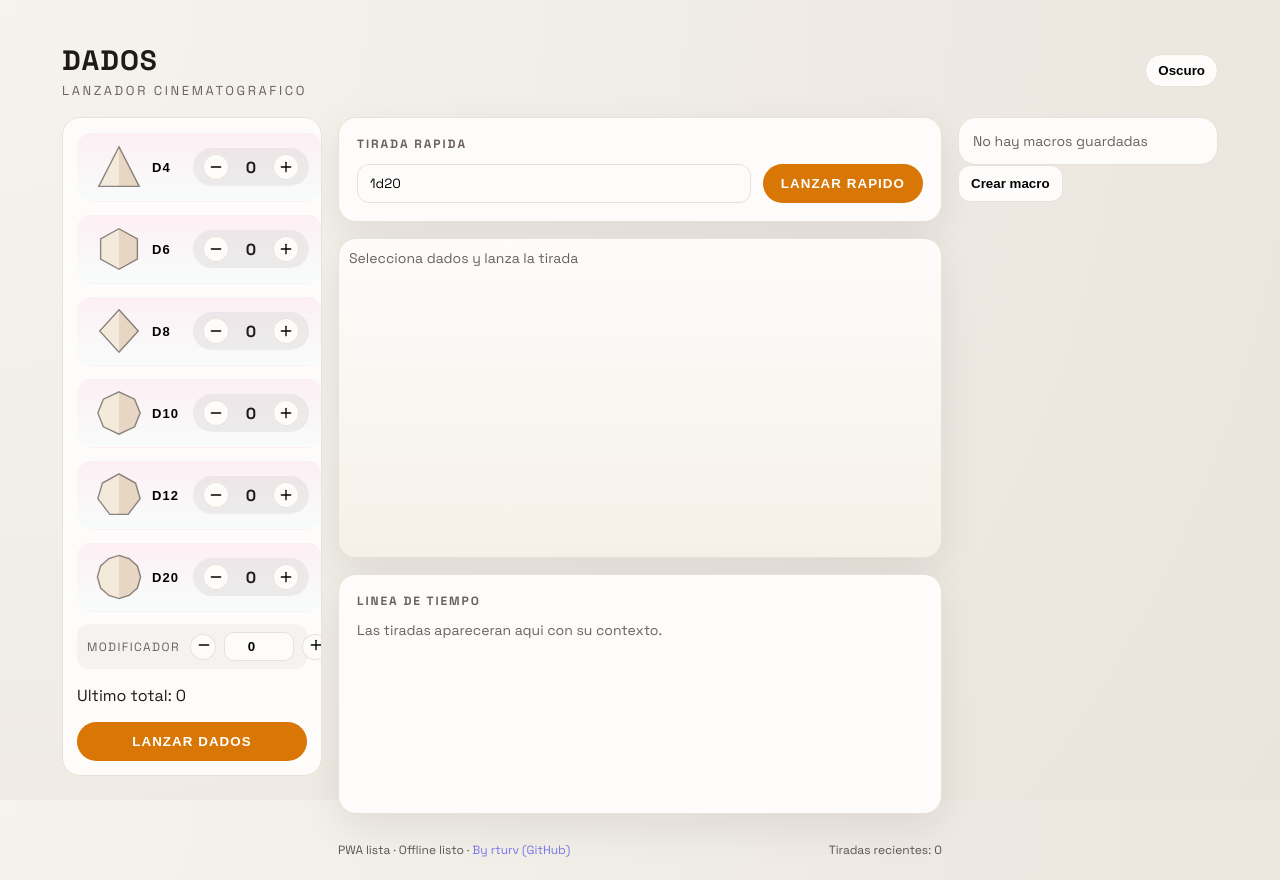
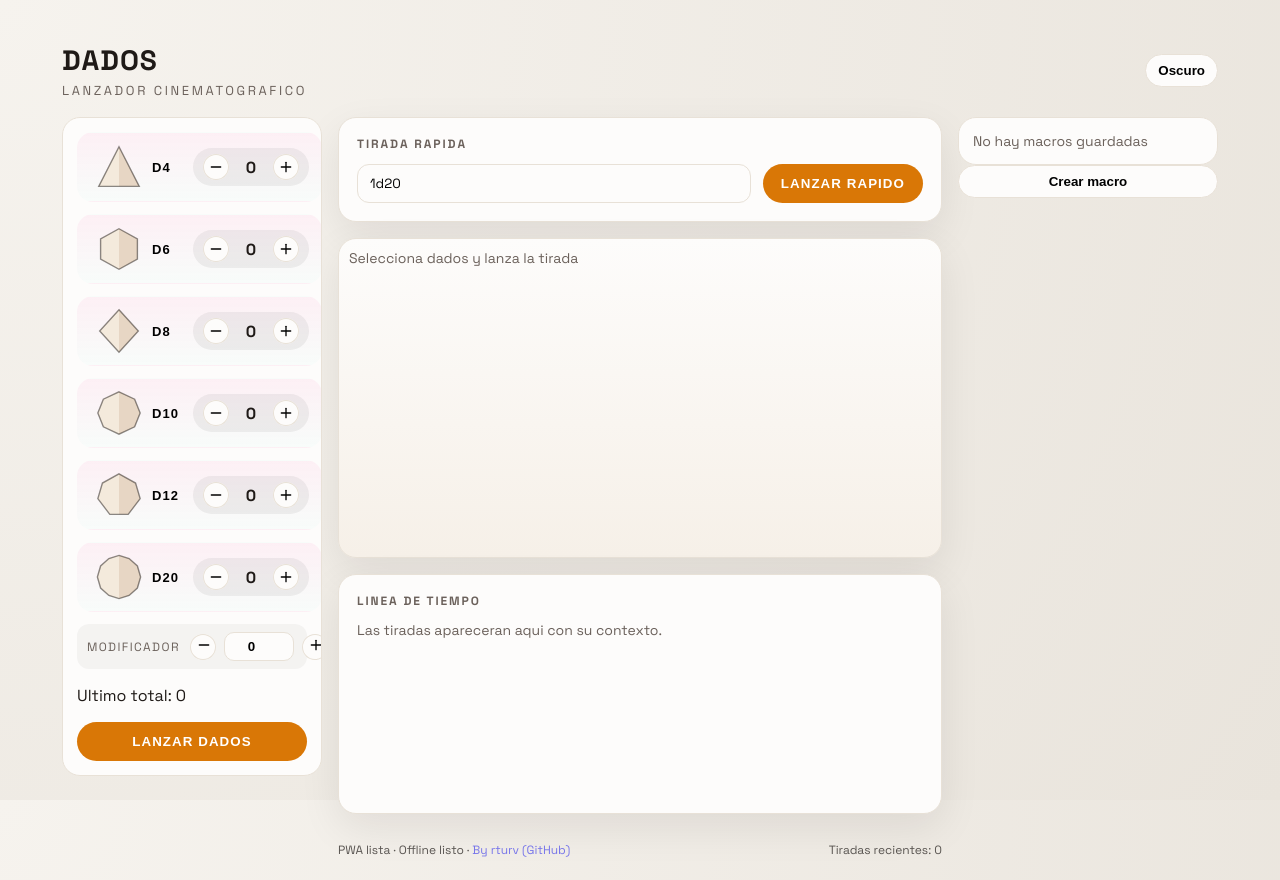
Before and after one commit to rturv/lanzador-dados, a React (Vite) app: page / in a window 1280 px wide. Built offline with nearby package versions, Linux system fonts and the light colour scheme.

Commit message:
ajustes boton

```diff
--- a/src/styles.css
+++ b/src/styles.css
@@ -114,7 +114,20 @@ body{
 .sidebar-header{display:none}
 .close-btn{border:none;background:transparent;font-size:22px;cursor:pointer;color:var(--muted)}
 .theme-dark .close-btn{color:var(--ink)}
-.collapse-btn{border:none;background:var(--panel);border:1px solid var(--line);padding:10px 12px;border-radius:12px;cursor:pointer;font-weight:600}
+.collapse-btn{
+  display:flex;
+  align-items:center;
+  gap:8px;
+  border:1px solid var(--line);
+  background:var(--panel);
+  padding:8px 12px;
+  border-radius:999px;
+  cursor:pointer;
+  font-weight:600;
+  transition:transform 120ms ease, box-shadow 160ms ease;
+  width:100%;
+  justify-content:center;
+}
 .sidebar-toggle{display:none;border:1px solid var(--line);background:var(--panel);padding:8px 12px;border-radius:999px;cursor:pointer;font-weight:600}
 .theme-btn{border:1px solid var(--line);background:var(--panel);padding:8px 12px;border-radius:999px;cursor:pointer;font-weight:600}
 .sidebar-backdrop{display:none}
@@ -365,7 +378,13 @@ body{
 .macro-delete{position:absolute;top:10px;right:10px;border:none;background:rgba(255,255,255,0.03);color:#ff6a6a;font-size:14px;cursor:pointer;width:28px;height:28px;border-radius:6px;display:flex;align-items:center;justify-content:center}
 
 /* In dark mode, make create/collapse button match the dark theme */
-.theme-dark .collapse-btn{background:var(--accent-strong);color:#031019;border:1px solid rgba(0,0,0,0.18);box-shadow:0 10px 30px rgba(0,255,213,0.08)}
+.theme-dark .collapse-btn{
+  background:var(--accent-strong);
+  color:#031019;
+  border:1px solid rgba(0,0,0,0.18);
+  box-shadow:0 10px 30px rgba(0,255,213,0.08);
+  border-radius:999px;
+}
 .theme-dark .macro-run{background:linear-gradient(180deg,rgba(255,255,255,0.94),rgba(255,255,255,0.92));color:#031019}
 /* Macro text should stay light against the dark card background */
 .theme-dark .macro-text{color:rgba(237,242,255,0.78)}
```
